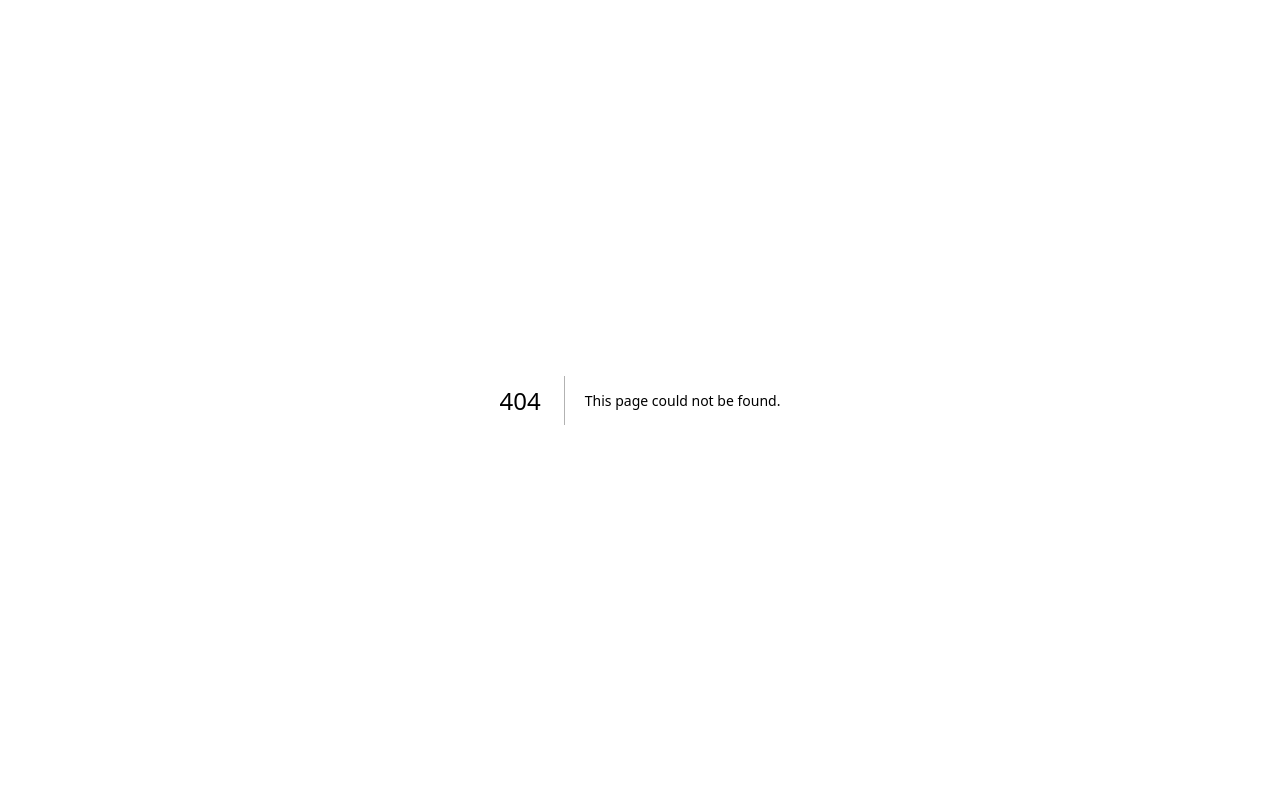
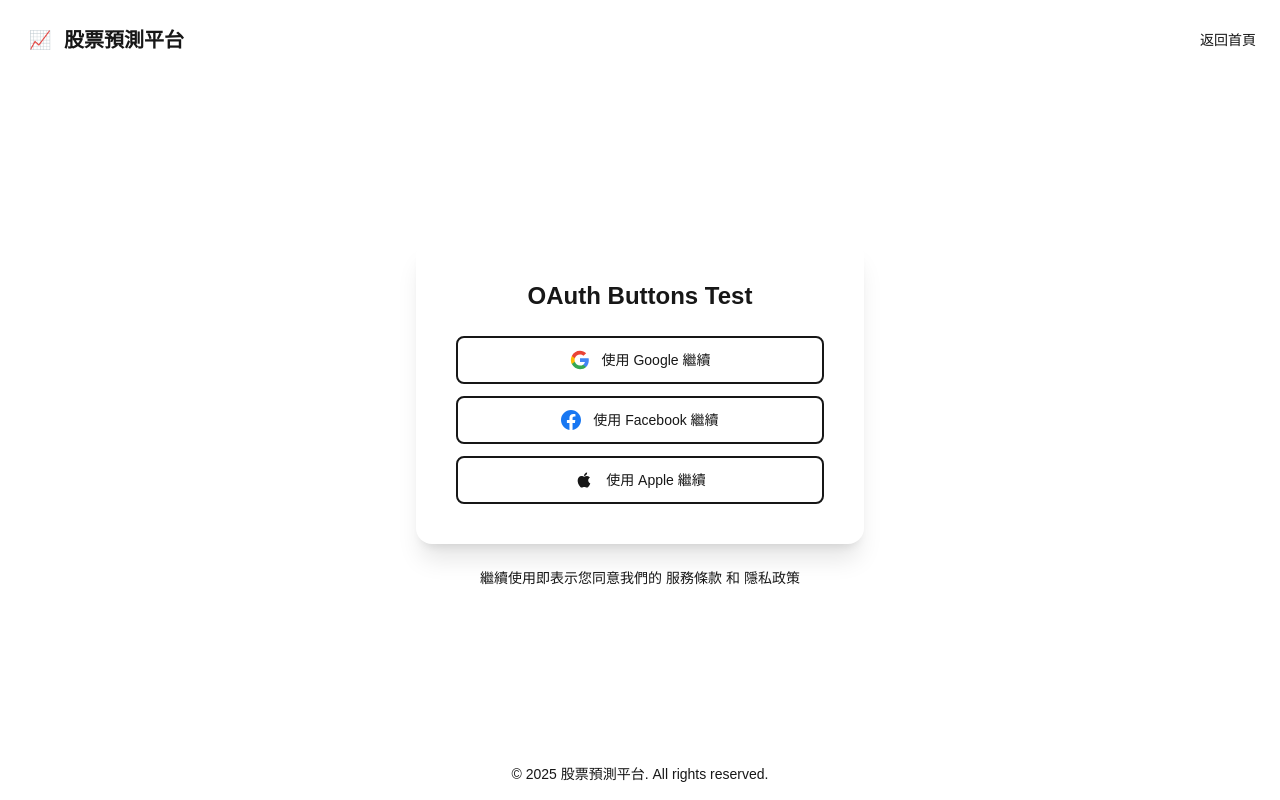
Before and after one commit to phenogit/kandan-claude, a Next.js app: page /test in a window 1280 px wide. Before the commit this address had no page. Built offline with nearby package versions, Linux system fonts and the light colour scheme.

Commit message:
Auth layout, OAuth buttons

```diff
--- /dev/null
+++ b/src/app/(auth)/layout.tsx
@@ -0,0 +1,60 @@
+// src/app/(auth)/layout.tsx
+import Link from 'next/link';
+
+export default function AuthLayout({
+  children,
+}: {
+  children: React.ReactNode;
+}) {
+  return (
+    <div className="min-h-screen bg-gradient-to-br from-primary/5 to-bull/5 flex flex-col">
+      {/* Header */}
+      <header className="w-full p-4 sm:p-6">
+        <div className="max-w-7xl mx-auto flex items-center justify-between">
+          <Link href="/" className="flex items-center space-x-2">
+            <div className="w-8 h-8 bg-primary rounded-lg flex items-center justify-center">
+              <span className="text-white font-bold text-lg">📈</span>
+            </div>
+            <span className="text-xl font-bold text-text-primary">
+              股票預測平台
+            </span>
+          </Link>
+
+          <Link
+            href="/"
+            className="text-sm text-text-secondary hover:text-primary transition-colors"
+          >
+            返回首頁
+          </Link>
+        </div>
+      </header>
+
+      {/* Main Content */}
+      <main className="flex-1 flex items-center justify-center p-4">
+        <div className="w-full max-w-md">
+          {/* Card */}
+          <div className="bg-white rounded-2xl shadow-xl p-8 sm:p-10">
+            {children}
+          </div>
+
+          {/* Footer Text */}
+          <p className="text-center text-sm text-text-secondary mt-6">
+            繼續使用即表示您同意我們的
+            <Link href="/terms" className="text-primary hover:underline ml-1">
+              服務條款
+            </Link>
+            {' '}和{' '}
+            <Link href="/privacy" className="text-primary hover:underline">
+              隱私政策
+            </Link>
+          </p>
+        </div>
+      </main>
+
+      {/* Footer */}
+      <footer className="w-full p-4 text-center text-sm text-text-secondary">
+        <p>© 2025 股票預測平台. All rights reserved.</p>
+      </footer>
+    </div>
+  );
+}
--- /dev/null
+++ b/src/app/(auth)/test/page.tsx
@@ -0,0 +1,11 @@
+// src/app/(auth)/test/page.tsx
+import OAuthButtons from '@/components/auth/OAuthButtons';
+
+export default function TestPage() {
+  return (
+    <div>
+      <h1 className="text-2xl font-bold mb-6 text-center">OAuth Buttons Test</h1>
+      <OAuthButtons />
+    </div>
+  );
+}
--- /dev/null
+++ b/src/components/auth/OAuthButtons.tsx
@@ -0,0 +1,92 @@
+// src/components/auth/OAuthButtons.tsx
+'use client';
+
+import { signIn } from 'next-auth/react';
+import { useState } from 'react';
+
+export default function OAuthButtons() {
+  const [loadingProvider, setLoadingProvider] = useState<string | null>(null);
+
+  const handleOAuthSignIn = async (provider: string) => {
+    setLoadingProvider(provider);
+    try {
+      await signIn(provider, { callbackUrl: '/' });
+    } catch (error) {
+      console.error(`OAuth error (${provider}):`, error);
+      setLoadingProvider(null);
+    }
+  };
+
+  return (
+    <div className="space-y-3">
+      {/* Google */}
+      <button
+        onClick={() => handleOAuthSignIn('google')}
+        disabled={loadingProvider !== null}
+        className="w-full flex items-center justify-center gap-3 px-4 py-3 border-2 border-border rounded-lg hover:bg-primary hover:text-white hover:border-primary transition-all duration-200 disabled:opacity-50 disabled:cursor-not-allowed"
+      >
+        {loadingProvider === 'google' ? (
+          <div className="w-5 h-5 border-2 border-text-secondary border-t-primary rounded-full animate-spin" />
+        ) : (
+          <svg className="w-5 h-5" viewBox="0 0 24 24">
+            <path
+              fill="#4285F4"
+              d="M22.56 12.25c0-.78-.07-1.53-.2-2.25H12v4.26h5.92c-.26 1.37-1.04 2.53-2.21 3.31v2.77h3.57c2.08-1.92 3.28-4.74 3.28-8.09z"
+            />
+            <path
+              fill="#34A853"
+              d="M12 23c2.97 0 5.46-.98 7.28-2.66l-3.57-2.77c-.98.66-2.23 1.06-3.71 1.06-2.86 0-5.29-1.93-6.16-4.53H2.18v2.84C3.99 20.53 7.7 23 12 23z"
+            />
+            <path
+              fill="#FBBC05"
+              d="M5.84 14.09c-.22-.66-.35-1.36-.35-2.09s.13-1.43.35-2.09V7.07H2.18C1.43 8.55 1 10.22 1 12s.43 3.45 1.18 4.93l2.85-2.22.81-.62z"
+            />
+            <path
+              fill="#EA4335"
+              d="M12 5.38c1.62 0 3.06.56 4.21 1.64l3.15-3.15C17.45 2.09 14.97 1 12 1 7.7 1 3.99 3.47 2.18 7.07l3.66 2.84c.87-2.6 3.3-4.53 6.16-4.53z"
+            />
+          </svg>
+        )}
+        <span className="text-sm font-medium text-text-primary">
+          使用 Google 繼續
+        </span>
+      </button>
+
+      {/* Facebook */}
+      <button
+        onClick={() => handleOAuthSignIn('facebook')}
+        disabled={loadingProvider !== null}
+        className="w-full flex items-center justify-center gap-3 px-4 py-3 border-2 border-border rounded-lg hover:bg-primary hover:text-white hover:border-primary transition-all duration-200 disabled:opacity-50 disabled:cursor-not-allowed"
+      >
+        {loadingProvider === 'facebook' ? (
+          <div className="w-5 h-5 border-2 border-text-secondary border-t-primary rounded-full animate-spin" />
+        ) : (
+          <svg className="w-5 h-5" fill="#1877F2" viewBox="0 0 24 24">
+            <path d="M24 12.073c0-6.627-5.373-12-12-12s-12 5.373-12 12c0 5.99 4.388 10.954 10.125 11.854v-8.385H7.078v-3.47h3.047V9.43c0-3.007 1.792-4.669 4.533-4.669 1.312 0 2.686.235 2.686.235v2.953H15.83c-1.491 0-1.956.925-1.956 1.874v2.25h3.328l-.532 3.47h-2.796v8.385C19.612 23.027 24 18.062 24 12.073z" />
+          </svg>
+        )}
+        <span className="text-sm font-medium text-text-primary">
+          使用 Facebook 繼續
+        </span>
+      </button>
+
+      {/* Apple */}
+      <button
+        onClick={() => handleOAuthSignIn('apple')}
+        disabled={loadingProvider !== null}
+        className="w-full flex items-center justify-center gap-3 px-4 py-3 border-2 border-border rounded-lg hover:bg-primary hover:text-white hover:border-primary transition-all duration-200 disabled:opacity-50 disabled:cursor-not-allowed"
+      >
+        {loadingProvider === 'apple' ? (
+          <div className="w-5 h-5 border-2 border-text-secondary border-t-primary rounded-full animate-spin" />
+        ) : (
+          <svg className="w-5 h-5" fill="currentColor" viewBox="0 0 24 24">
+            <path d="M17.05 20.28c-.98.95-2.05.8-3.08.35-1.09-.46-2.09-.48-3.24 0-1.44.62-2.2.44-3.06-.35C2.79 15.25 3.51 7.59 9.05 7.31c1.35.07 2.29.74 3.08.8 1.18-.24 2.31-.93 3.57-.84 1.51.12 2.65.72 3.4 1.8-3.12 1.87-2.38 5.98.48 7.13-.57 1.5-1.31 2.99-2.54 4.09l.01-.01zM12.03 7.25c-.15-2.23 1.66-4.07 3.74-4.25.29 2.58-2.34 4.5-3.74 4.25z" />
+          </svg>
+        )}
+        <span className="text-sm font-medium text-text-primary">
+          使用 Apple 繼續
+        </span>
+      </button>
+    </div>
+  );
+}
```
Also changed, not shown: src/app/(auth)/login/page.tsx (added), src/app/(auth)/signup/page.tsx (added), src/components/auth/LoginForm.tsx (added), src/components/auth/SignupForm.tsx (added).
